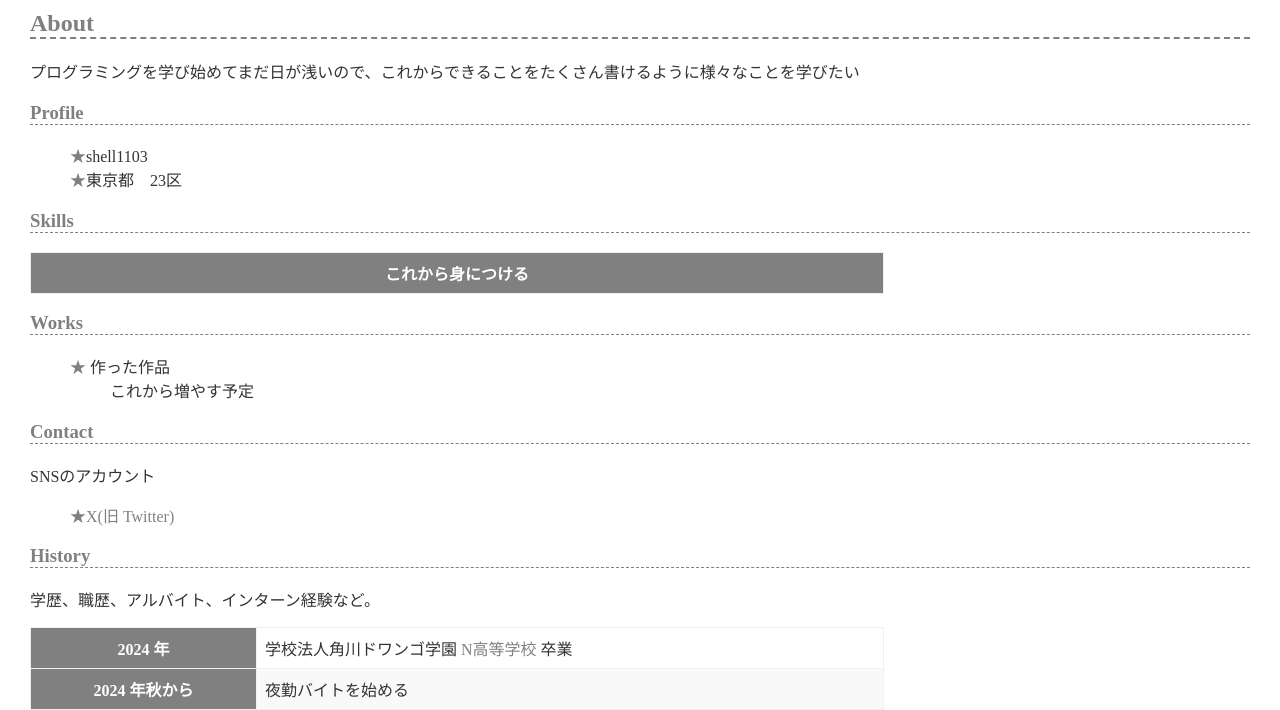
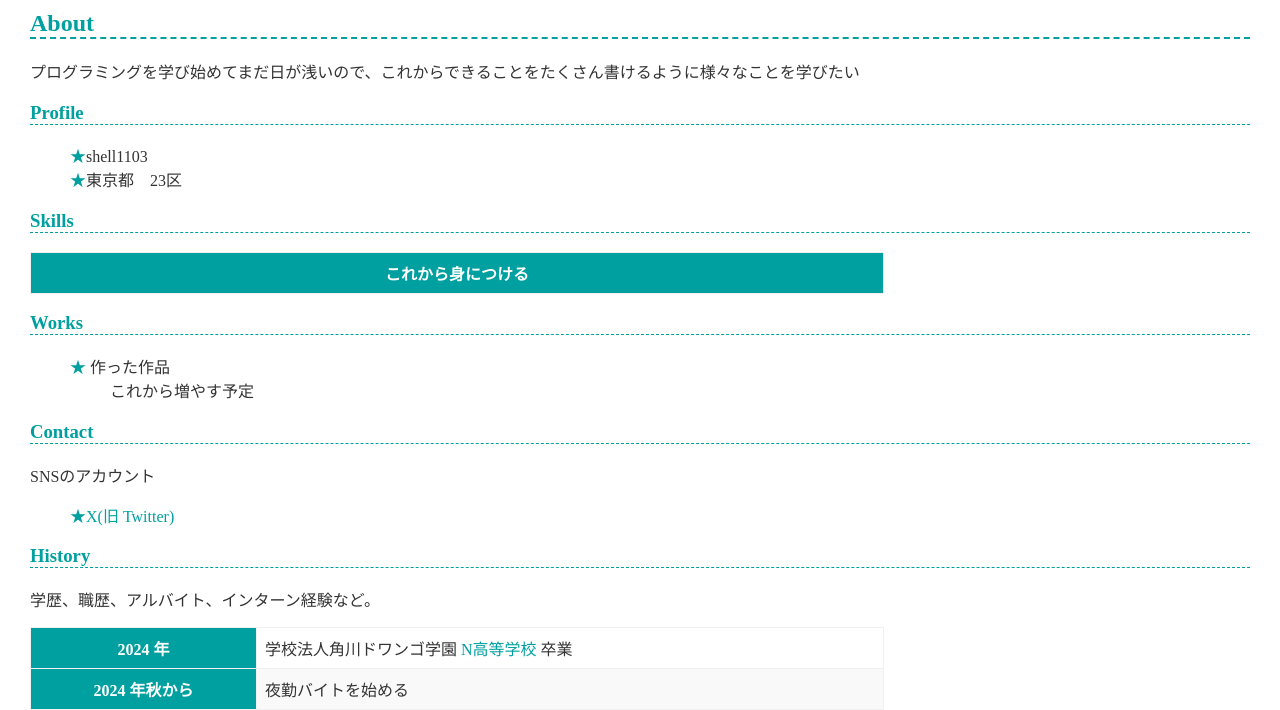
Before and after one commit to shell1103/shell1103.github.io, a plain HTML site: page index.html in a window 1280 px wide. Shown: the part 103-813 px from the top of the page. Drawn offline with Linux system fonts and the light colour scheme.

Commit message:
Update style.css

```diff
--- a/style.css
+++ b/style.css
@@ -3,7 +3,7 @@
 -------------------- */
 
 :root {
-  --theme-color: #808080;
+  --theme-color: #00a0a0;
 }
 
 * {
```
